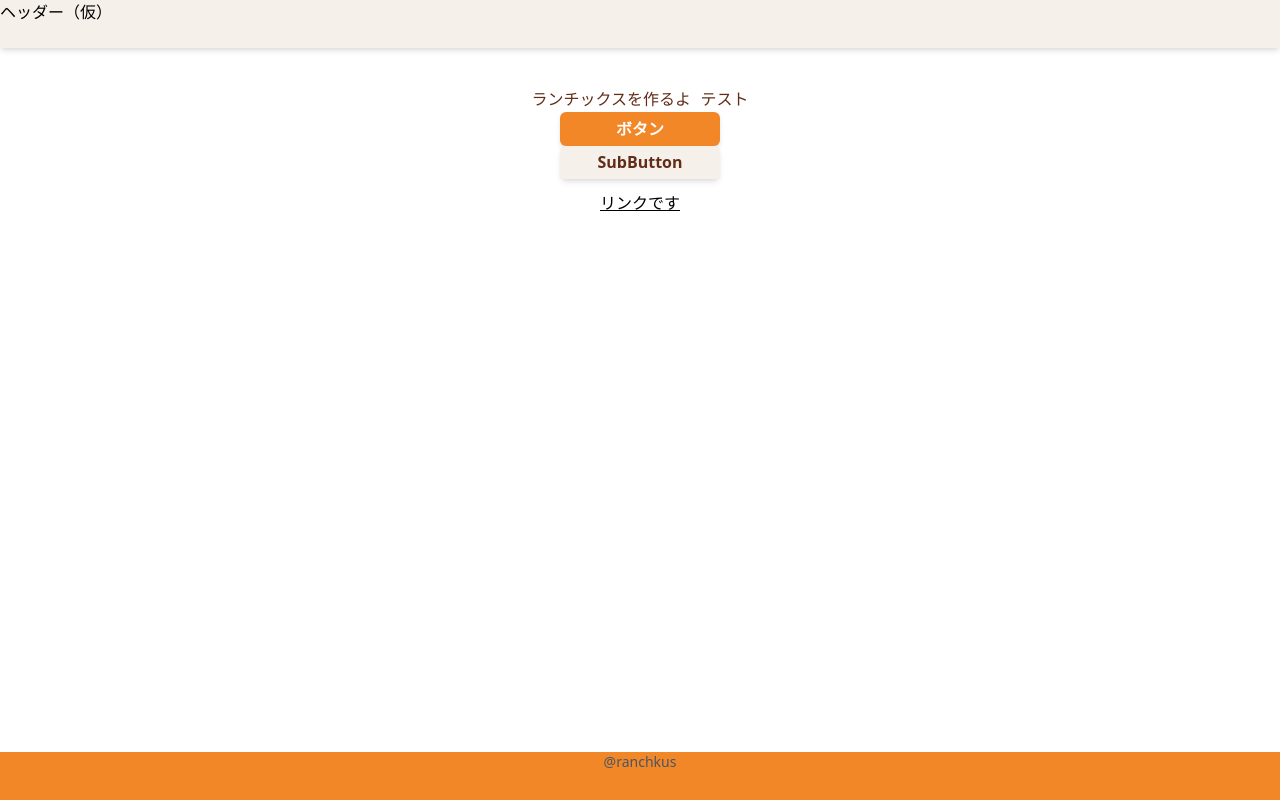
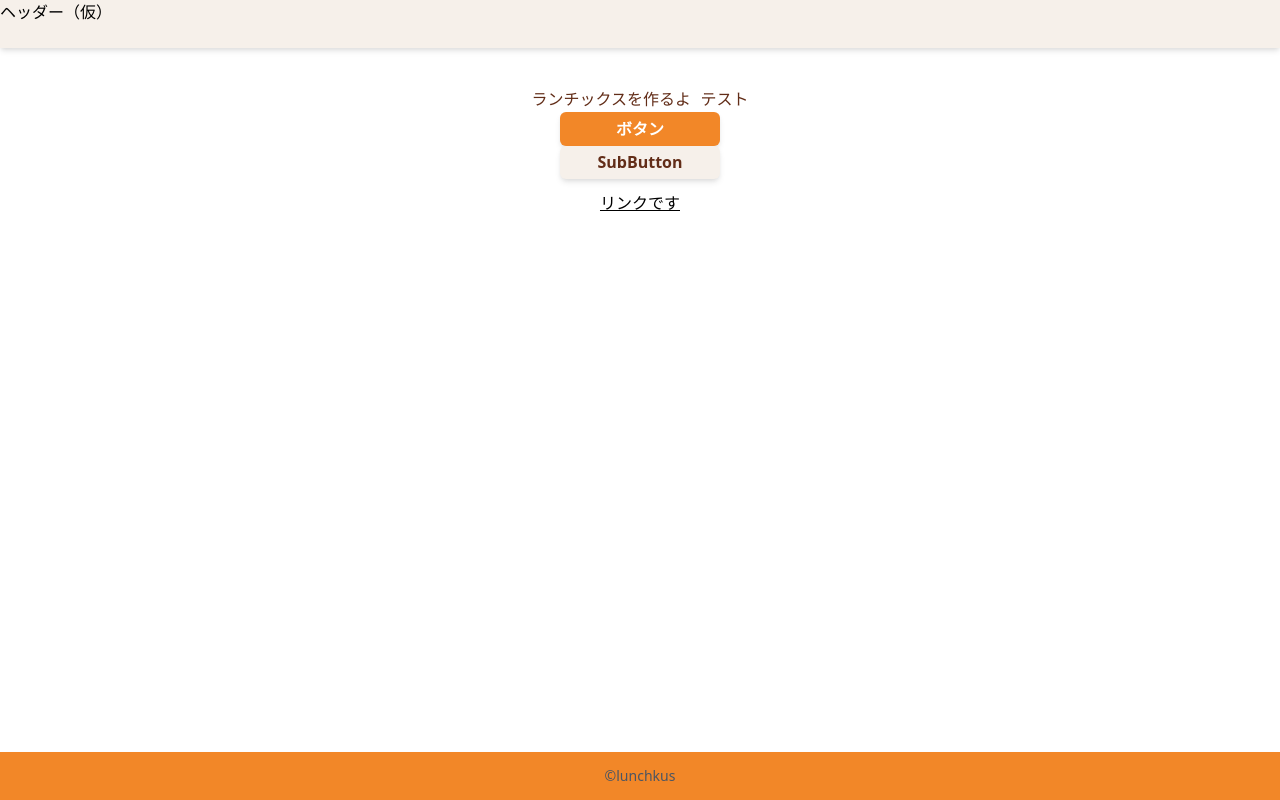
Before and after one commit to suzu1997/rakus-sns-app, a Next.js app: page / in a window 1280 px wide. Built offline with nearby package versions, Linux system fonts and the light colour scheme.

Commit message:
footer完成

```diff
--- a/src/components/Footer.tsx
+++ b/src/components/Footer.tsx
@@ -1,18 +1,12 @@
+/**
+ * footer.
+ */
 import { memo, FC } from "react";
 
 export const Footer: FC = memo(() => {
-  const style = {
-    display: "flex",
-    justifyContent: "center",
-    alignItem: "center",
-  };
-
   return (
-    <footer
-      className="h-12 w-full shadow-md bg-basic text-sm text-gray-600"
-      style={style}
-    >
-      @ranchkus
+    <footer className="h-12 w-full shadow-md bg-basic text-sm text-gray-600 flex justify-center items-center">
+      ©lunchkus
     </footer>
   );
 });
```
